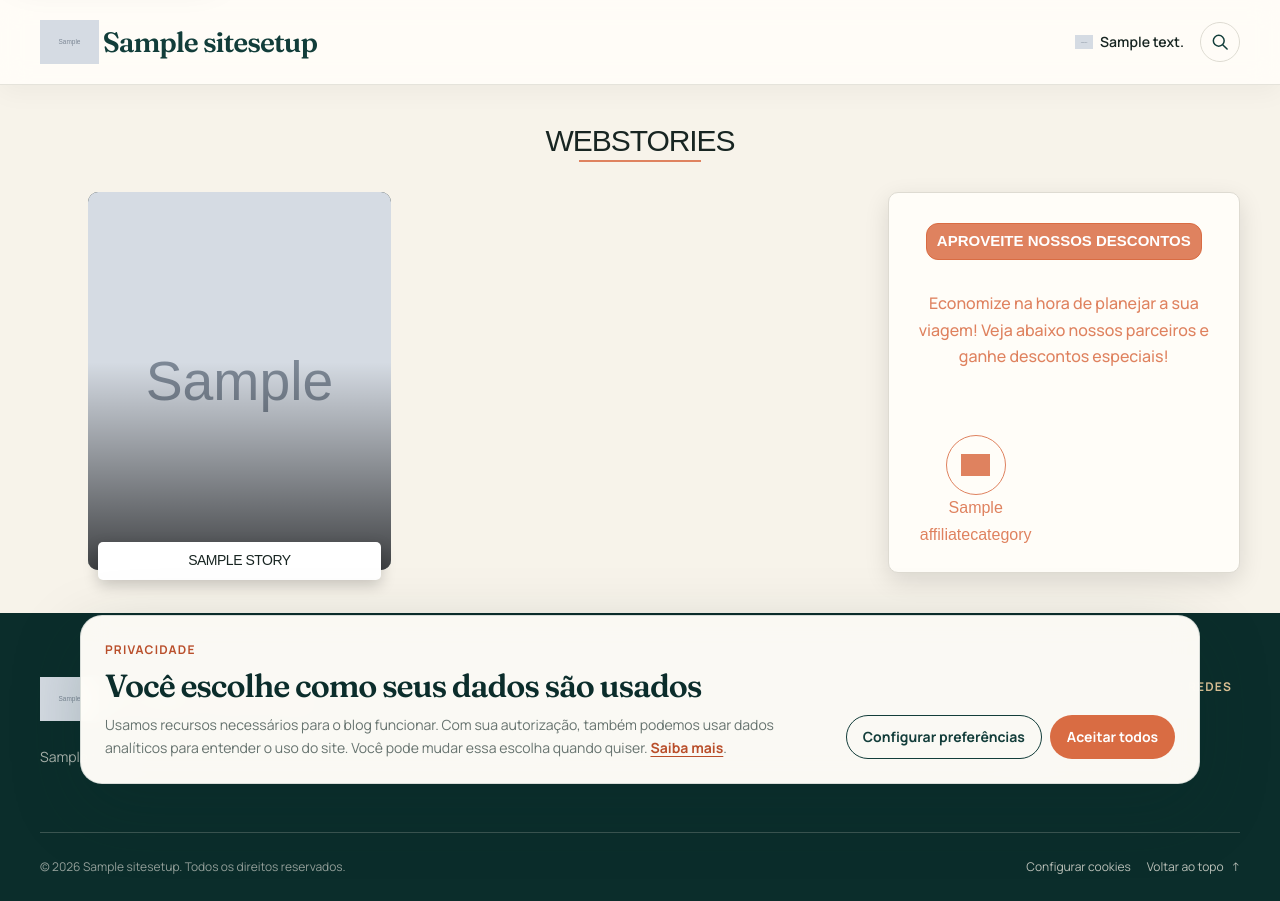
After one commit to ygorlima-py/projeto-blog-django, a Django app: page /stories/ in a window 1280 px wide. The commit adds this page. Run offline with Django 5.2, Linux system fonts and the light colour scheme; tables that the repository leaves empty hold one stand-in row (values such as "Sample post"); grey boxes marked "Sample" are stand-in pictures; parts of the project's set-up code (start-up, migrations or seed data) failed here and were passed over; some libraries are stand-ins or nearby versions.

Commit message:
feat: adiciona galeria de stories e capas de categorias

```diff
--- a/djangoapp/blog/static/blog/css/style.css
+++ b/djangoapp/blog/static/blog/css/style.css
@@ -2949,6 +2949,7 @@ a.post-label:hover {
 
 .landing-stories-swiper .swiper-slide {
     width: 26rem;
+    aspect-ratio: 272.5 / 400;
 }
 
 .landing-story-card {
@@ -2958,12 +2959,29 @@ a.post-label:hover {
     overflow: hidden;
 }
 
-.landing-story-card img {
-    border-radius: 8px;
+.landing-story-card a {
+    position: relative;
     display: block;
     width: 100%;
-    height: auto;
+    height: 100%;
+}
+
+.landing-story-card img {
+    display: block;
+    width: 100%;
+    height: 100%;
+    object-fit: cover;
+    border-radius: 8px;
     transition: transform 450ms ease;
+}
+
+.landing-stories-empty {
+    flex: 0 0 100%;
+    display: grid;
+    place-items: center;
+    min-height: 25rem;
+    margin: 0;
+    text-align: center;
 }
 
 .landing-story-card:hover img,
--- /dev/null
+++ b/djangoapp/stories/static/stories/css/page_stories.css
@@ -0,0 +1,229 @@
+:root {
+    --color-accent-dark: #b94f2b;
+    --color-accent: #d96c43;
+    --color-affiliates-accent: color-mix(
+        in srgb,
+        var(--color-accent) 85%,
+        white
+    );
+
+}
+
+.stories-page-content {
+    display: flex;
+    flex-direction: column;
+    align-items: center;
+    gap: 3rem;
+    padding-block: 4rem;
+}
+
+.stories-page-content-title {
+    margin: 0;
+    text-align: center;
+    font-family: "Montserrat", sans-serif;
+    font-size: 3rem;
+    font-weight: 400;
+}
+
+.stories-page-content-title::after {
+    content: "";
+    border: 1px solid var(--color-affiliates-accent);
+    display: block;
+    max-width: 65%;
+    min-width: 6rem;
+    margin: 0.3rem auto 0;
+}
+
+.stories-main {
+    display: flex;
+    width: min(100% - 4rem, var(--content-wide));
+    align-items: flex-start;
+    gap: 3rem;
+}
+
+.stories-list {
+    display: grid;
+    flex: 7;
+    min-width: 0;
+    grid-template-columns: repeat(2, minmax(0, 1fr));
+    gap: 2rem;
+}
+
+.stories-card {
+    min-width: 0;
+    overflow: visible;
+    border-radius: 1rem;
+    background: #182522;
+    width: 100%;
+    max-width: 30.25rem;
+    justify-self: center;
+
+}
+
+.stories-card-link {
+    position: relative;
+    display: block;
+    width: 100%;
+    aspect-ratio: 320.5 / 400;
+    overflow: visible;
+}
+
+.stories-card-link::after {
+    content: "";
+    position: absolute;
+    z-index: 1;
+    inset: 0;
+    background: linear-gradient(
+        to top,
+        rgb(0 0 0 / 70%),
+        rgb(0 0 0 / 0%) 55%
+    );
+    pointer-events: none;
+}
+
+.stories-card-image,
+.stories-card-link::after {
+    border-radius: 1rem;
+}
+
+.stories-card-image {
+    width: 100%;
+    height: 100%;
+    object-fit: cover;
+    transition: transform 300ms ease;
+}
+
+.stories-card-link:hover .stories-card-image,
+.stories-card-link:focus-visible .stories-card-image {
+    transform: scale(1.05);
+}
+
+.stories-card-link:hover .stories-card-title {
+    color: var(--color-accent);
+    font-weight: 700;
+}
+
+.stories-card-title {
+    position: absolute;
+    z-index: 2;
+    right: 1rem;
+    bottom: -1rem;
+    left: 1rem;
+    margin: 0;
+    padding: 1rem 1.5rem;
+    border-radius: 0.5rem;
+    background: #fff;
+    box-shadow: 0 0.5rem 1.5rem rgb(0 0 0 / 20%);
+    color: #182522;
+    font-family: "Montserrat", Sans-serif;
+    font-size: clamp(1.4rem, 2vw, 1rem);
+    font-weight: 500;
+    line-height: 1.25;
+    text-align: center;
+    text-transform: uppercase;
+}
+
+.stories-card-title::after {
+    content: "";
+    position: absolute;
+    bottom: 0.5rem;
+    left: 50%;
+    width: 70%;
+    height: 2px;
+    transform: translateX(-50%) scaleX(0);
+    transform-origin: center;
+    background: currentColor;
+    transition: transform 300ms ease;
+}
+
+.stories-card-link:hover .stories-card-title::after,
+.stories-card-link:focus-visible .stories-card-title::after {
+    transform: translateX(-50%) scaleX(1);
+}
+
+.stories-empty {
+    grid-column: 1 / -1;
+    margin: 0;
+    text-align: center;
+}
+
+.stories-sponsor {
+    --color-affiliates-accent: color-mix(
+        in srgb,
+        var(--color-accent) 85%,
+        white
+    );
+    display: flex;
+    flex: 3;
+    flex-direction: column;
+    min-width: 0;
+    min-height: 30rem;
+    place-items: center;
+    border: 1px solid var(--color-border);
+    border-radius: 1rem;
+    background: var(--color-paper);
+    color: var(--color-muted);
+    text-align: center;
+    box-shadow: 0 8px 24px rgba(0, 0, 0, 0.12);
+}
+
+.sponsor-title {
+    margin-top: 3rem;
+    border: 1px solid var(--color-accent);
+    padding: 0.5rem 1rem;
+    border-radius: 12px;
+    font-weight: 600;
+    background-color: var(--color-affiliates-accent);
+    color: #fff;
+    font-size: clamp(1.5rem, 2vw, 1rem);
+    font-family: "Montserrat", Sans-serif;
+}
+
+.stories-sponsor-description {
+    padding: 3rem;
+    color: var(--color-affiliates-accent);
+    font-weight: 500;
+}
+
+.sponsor-grid {
+    display: grid;
+    grid-template-columns: repeat(2, minmax(0, 1fr));
+    gap: 0.2rem;
+    font-family:"Montserrat", Sans-serif;
+
+}
+
+.stories-card-link:hover .stories-card-image {
+    transform: scale(1.05);
+}
+
+.stories-card-image,
+.stories-card-link::after {
+    transform-origin: center;
+    transition: transform 300ms ease;
+}
+
+
+.stories-card-link:hover .stories-card-image,
+.stories-card-link:hover::after,
+.stories-card-link:focus-visible .stories-card-image,
+.stories-card-link:focus-visible::after {
+    transform: scale(1.05);
+}
+
+@media (max-width: 850px) {
+    .stories-main {
+        flex-direction: column;
+    }
+
+    .stories-list,
+    .stories-sponsor {
+        width: 100%;
+    }
+}
+
+@media (max-width: 560px) {
+    .stories-list {
+        grid-template-columns: 1fr;
+    }
+}
--- /dev/null
+++ b/djangoapp/stories/templates/stories/page_stories.html
@@ -0,0 +1,102 @@
+{% extends "blog/base.html" %}
+{% load static %}
+
+{% block additional_head %}
+<link
+        rel="stylesheet"
+        href="{% static 'stories/css/page_stories.css' %}"
+    >
+{% endblock additional_head %}
+
+{% block content %}
+    <main id="main-content" class="stories-page">
+        <header class="stories-page-header">
+            {% if listing_eyebrow %}
+                <p class="stories-page-eyebrow">{{ listing_eyebrow }}</p>
+            {% endif %}
+            {% if listing_description %}
+                <p class="stories-page-description">
+                    {{ listing_description }}
+                </p>
+            {% endif %}
+        </header>
+
+        <section
+            class="stories-page-content"
+            aria-labelledby="stories-page-content-title"
+        >
+            <h1
+                id="stories-page-content-title"
+                class="stories-page-content-title"
+            >
+                WEBSTORIES
+            </h1>
+
+            <div class="stories-main">
+                <div class="stories-list">
+                    {% for story in stories %}
+                        {% if story.is_published %}
+                            <article class="stories-card">
+                                <a
+                                    class="stories-card-link"
+                                    href="{% url 'stories:detail' slug=story.slug %}"
+                                >
+                                    {% if story.cover %}
+                                        <img
+                                            class="stories-card-image"
+                                            src="{{ story.cover.url }}"
+                                            alt="{{ story.title }}"
+                                            loading="lazy"
+                                        >
+                                    {% endif %}
+
+                                    <h3 class="stories-card-title">
+                                        {{ story.title }}
+                                    </h3>
+                                </a>
+                            </article>
+                        {% endif %}
+                    {% empty %}
+                        <p class="stories-empty">
+                            Nenhum story publicado.
+                        </p>
+                    {% endfor %}
+                </div>
+
+                <aside class="stories-sponsor" aria-label="Patrocínio">
+                    <span class="sponsor-title">
+                        APROVEITE NOSSOS DESCONTOS
+                    </span>
+                    <div class="stories-sponsor-description">
+                        <p>
+                            Economize na hora de planejar
+                            a sua viagem! Veja abaixo nossos
+                            parceiros e ganhe descontos especiais!
+                        </p>
+                    </div>
+                    <div class="sponsor-grid">
+                        {% for category in affiliate_categories %}
+                            <div>
+                                <a class="landing-affiliates-categories" href="{% url 'affiliates:category' category.slug %}">
+                                    {% if category.icon %}
+                                    <div class="landing-affiliates-categories-circle">
+                                        <span
+                                            class="landing-affiliate-icon"
+                                            aria-hidden="true"
+                                            style="--icon-url: url('{{ category.icon.url }}');"
+                                        >
+                                        </span>
+                                    </div>
+                                    {% endif %}
+                                    <span style="font-weight: 500;">
+                                        {{ category.name }}
+                                    </span>
+                                </a>
+                            </div>
+                        {% endfor %}
+                    </div>
+                </aside>
+            </div>
+        </section>
+    </main>
+{% endblock content %}
--- a/djangoapp/stories/urls.py
+++ b/djangoapp/stories/urls.py
@@ -1,9 +1,10 @@
 from django.urls import path
 
-from .views import StoryDetailView
+from .views import StoryDetailView, StoryListView
 
 app_name = "stories"
 
 urlpatterns = [
     path("<slug:slug>/", StoryDetailView.as_view(), name="detail"),
+    path("", StoryListView.as_view(), name="list"),
 ]
--- a/djangoapp/stories/views.py
+++ b/djangoapp/stories/views.py
@@ -1,6 +1,10 @@
+from typing import Any
+
 from django.db.models import Prefetch
-from django.views.generic import DetailView
+from django.views.generic import DetailView, ListView
+
 from .models import Story, StoryElement, StorySlide
+from affiliates.models import AffiliateCategory
 
 class StoryDetailView(DetailView):
     model = Story
@@ -31,3 +35,16 @@ class StoryDetailView(DetailView):
                 Prefetch("slides", queryset=slides)
             )
         )
+
+class StoryListView(ListView):
+    model = Story
+    template_name = "stories/page_stories.html"
+    context_object_name = 'stories'
+    paginate_by = 8
+    queryset = Story.objects.filter(is_published=True).order_by('-pk')
+
+    def get_context_data(self, **kwargs: Any) -> dict[str, Any]:
+        context = super().get_context_data(**kwargs)
+
+        context["affiliate_categories"] = AffiliateCategory.objects.available()
+        return context
```
Also changed, not shown: djangoapp/blog/admin.py (+22 -2 lines), djangoapp/blog/models.py (+31 -1 lines), djangoapp/blog/signals.py (+34 -2 lines), djangoapp/blog/templates/blog/pages/landing.html (+26 -89 lines), djangoapp/stories/admin.py (+21 -0 lines), djangoapp/blog/migrations/0017_category_cover_image.py (added).
